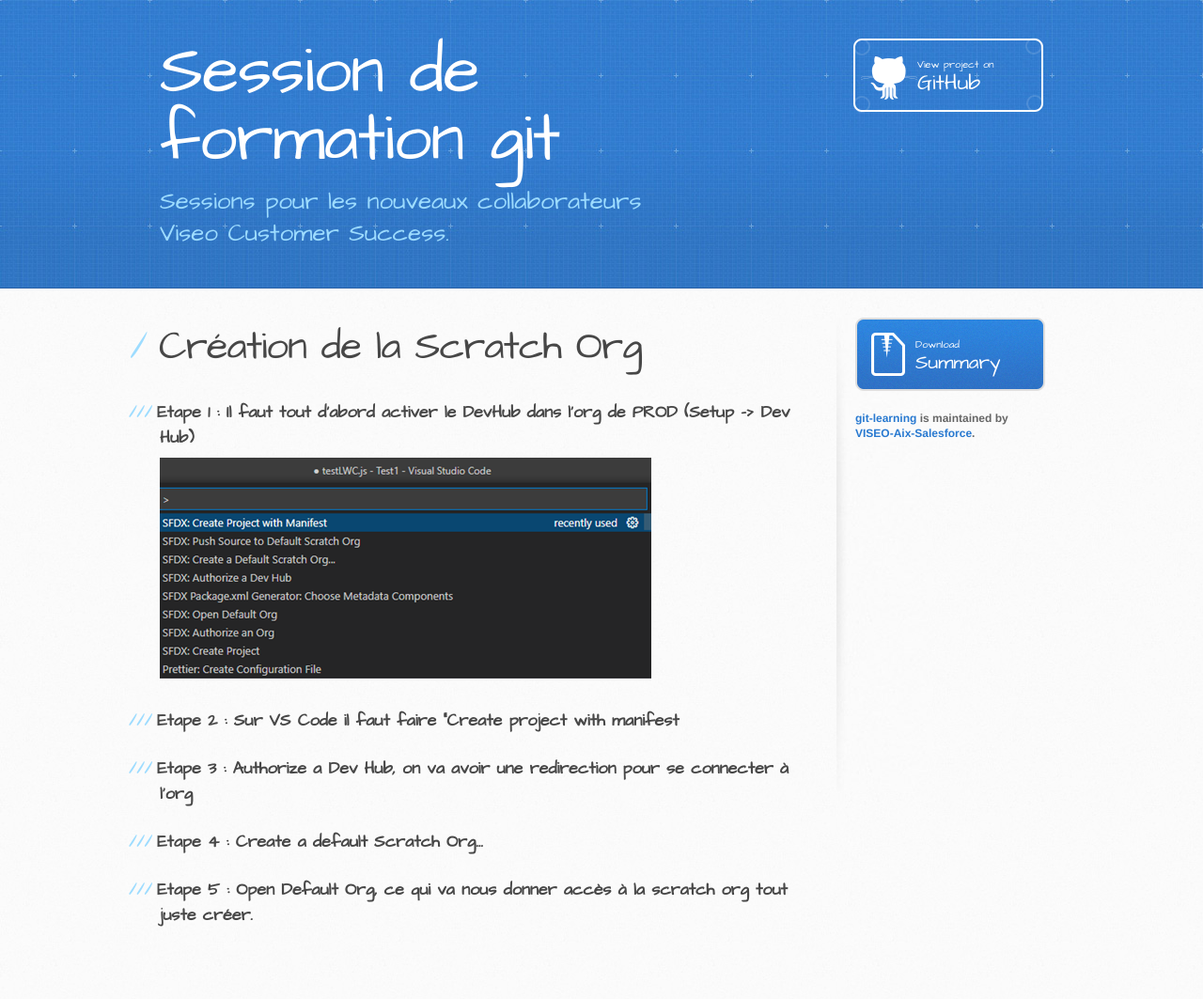
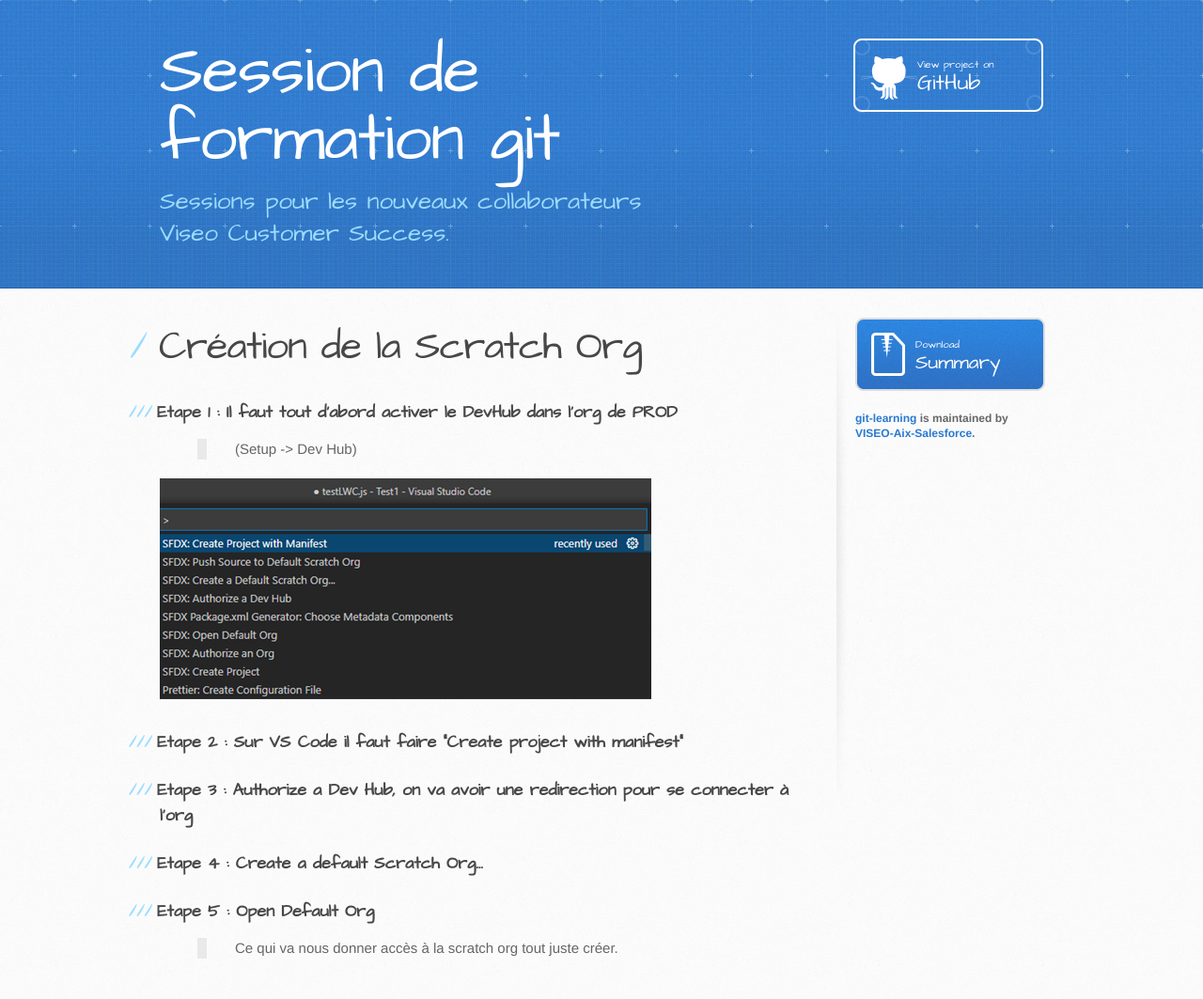
Before and after one commit to VISEO-Aix-Salesforce/git-learning, a Jekyll site: the page built from pages/ScratchOrg.md, in a window 1280 px wide. Shown: the whole page at 94% size. Built offline with Jekyll 4.4.1, drawn with Linux system fonts in a browser that asks for light colours; our own code applies the rules of GitHub Pages for plain Markdown files; before the commit the page ends 1018 px from its top, so only the background shows below that.

```diff
--- a/pages/ScratchOrg.md
+++ b/pages/ScratchOrg.md
@@ -4,14 +4,16 @@ layout: default
 
 # Création de la Scratch Org
 
-### Etape 1 : Il faut tout d'abord activer le DevHub dans l'org de PROD (Setup -> Dev Hub)
+### Etape 1 : Il faut tout d'abord activer le DevHub dans l'org de PROD
+> (Setup -> Dev Hub)
 
 ![scratchOrg](../assets/images/scratchOrg.png)
 
-### Etape 2 : Sur VS Code il faut faire "Create project with manifest
+### Etape 2 : Sur VS Code il faut faire "Create project with manifest"
 
 ### Etape 3 : Authorize a Dev Hub, on va avoir une redirection pour se connecter à l'org
 
 ### Etape 4 : Create a default Scratch Org...
 
-### Etape 5 : Open Default Org, ce qui va nous donner accès à la scratch org tout juste créer.
+### Etape 5 : Open Default Org
+> Ce qui va nous donner accès à la scratch org tout juste créer.
```
